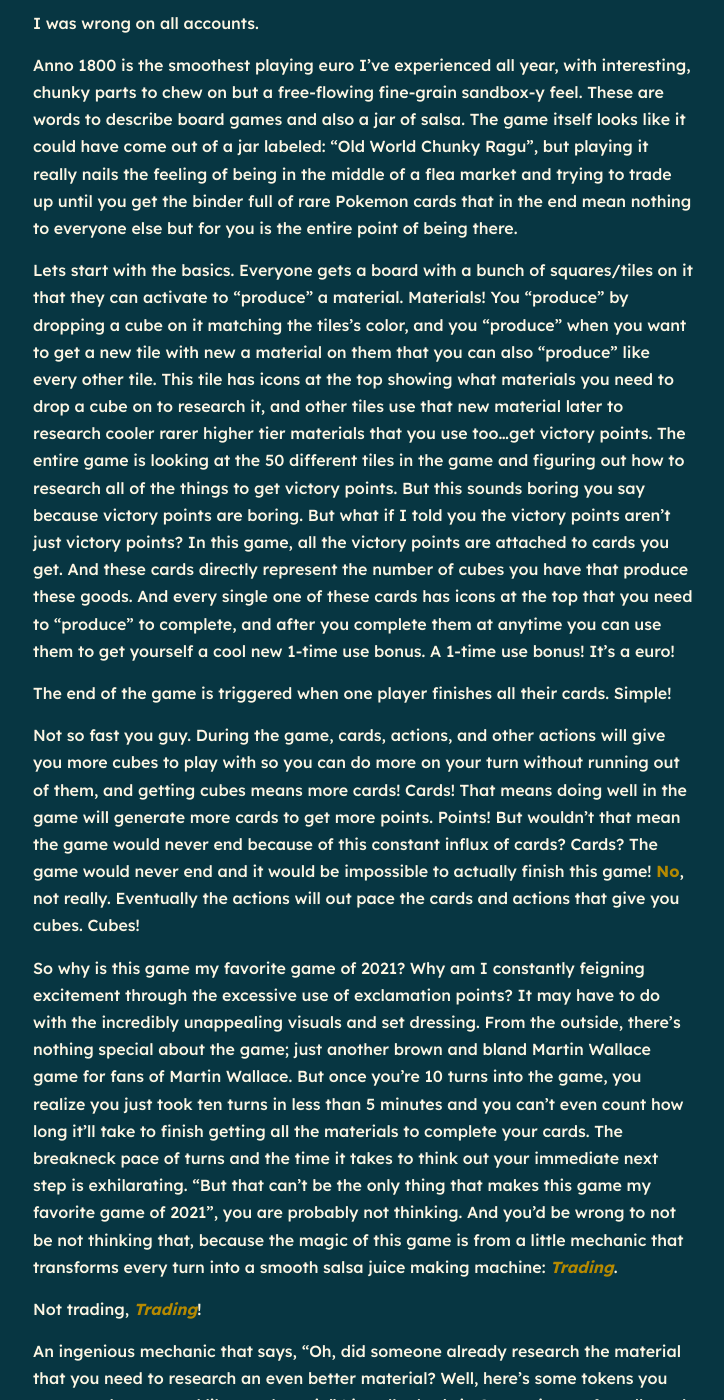
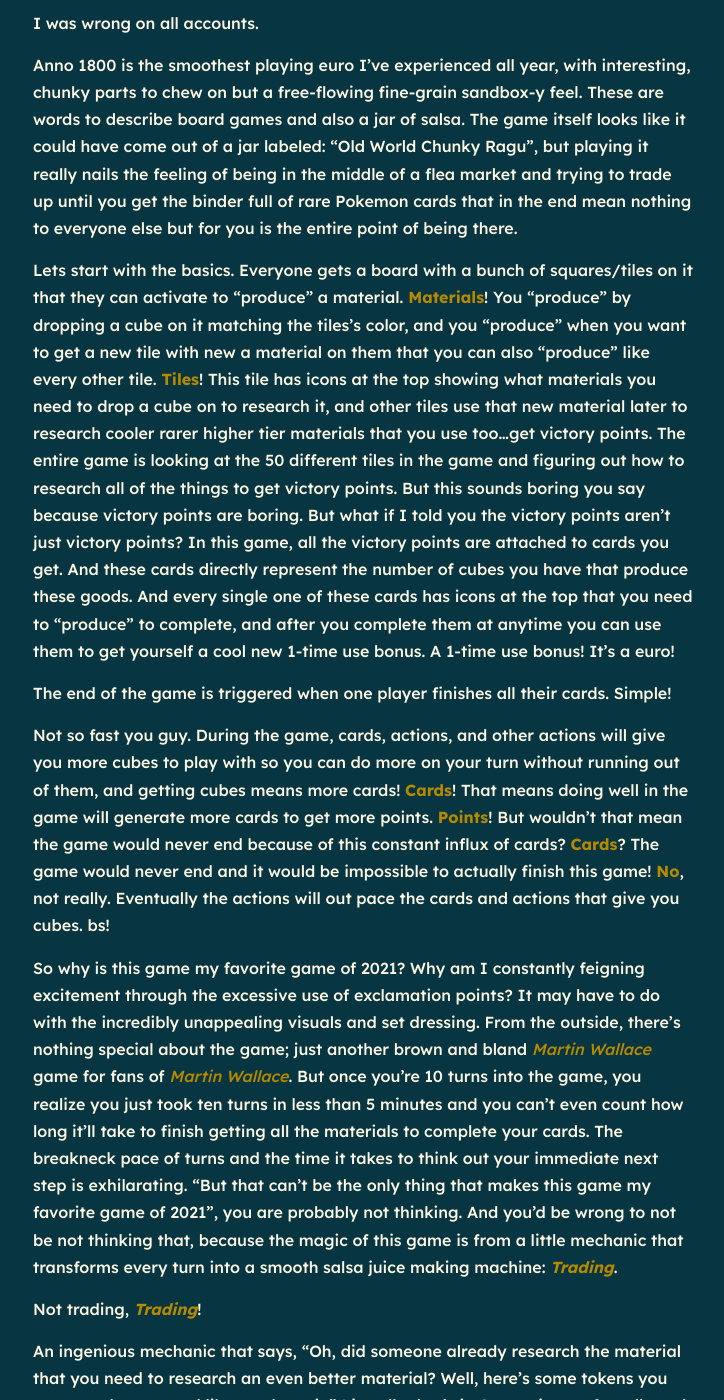
Before and after one commit to PKBoo/blog, a Jekyll site: the page built from game/_posts/2022-01-29-anno1800.md, in a window 1280 px wide and 1400 px high, scrolled down 804 px. Shown: the whole window, without its empty margins (276-1000 px from the left). Built offline with Jekyll 4.4.1, drawn with Linux system fonts in a browser that asks for light colours; nearby versions of some CDN libraries; some web fonts are replaced; our own code applies the rules of GitHub Pages for plain Markdown files; some of the changed text lies outside the part shown.

Commit message:
Add formatting for anno1800 3

```diff
--- a/game/_posts/2022-01-29-anno1800.md
+++ b/game/_posts/2022-01-29-anno1800.md
@@ -8,23 +8,23 @@
 
 Anno 1800 is my favorite game of 2021. It officially came out in 2020, but new board games did not exist in 2020. So 2021 release it is.
 
-My first encounter with this game was Pax Unplugged 2021, where a friend was playing it behind me while I was in the middle of a game of Beyond the Sun. The interesting thing about this was, Anno 1800 is a much better tech tree game than Beyond the Sun would ever be, but Past-Me would never have known that. To me, at the distance of 10 paces that I saw the game, it looked like a heavy game with fiddly rules that took too long for me and would cause too much AP for a 4 player game.
+My first encounter with this game was Pax Unplugged 2021, where a friend was playing it behind me while I was in the middle of a game of **Beyond the Sun**. The interesting thing about this was, **Anno 1800** is a much better tech tree game than Beyond the Sun would ever be, but Past-Me would never have known that. To me, at the distance of 10 paces that I saw the game, it looked like a heavy game with fiddly rules that took too long for me and would cause too much AP for a 4 player game.
 
 I was wrong on all accounts.
 
 Anno 1800 is the smoothest playing euro I've experienced all year, with interesting, chunky parts to chew on but a free-flowing fine-grain sandbox-y feel. These are words to describe board games and also a jar of salsa. The game itself looks like it could have come out of a jar labeled: "Old World Chunky Ragu", but playing it really nails the feeling of being in the middle of a flea market and trying to trade up until you get the binder full of rare Pokemon cards that in the end mean nothing to everyone else but for you is the entire point of being there.
 
-Lets start with the basics. Everyone gets a board with a bunch of squares/tiles on it that they can activate to "produce" a material. Materials! You "produce" by dropping a cube on it matching the tiles's color, and you "produce" when you want to get a new tile with new a material on them that you can also "produce" like every other tile. This tile has icons at the top showing what materials you need to drop a cube on to research it, and other tiles use that new material later to research cooler rarer higher tier materials that you use too...get victory points. The entire game is looking at the 50 different tiles in the game and figuring out how to research all of the things to get victory points. But this sounds boring you say because victory points are boring. But what if I told you the victory points aren't just victory points? In this game, all the victory points are attached to cards you get. And these cards directly represent the number of cubes you have that produce these goods. And every single one of these cards has icons at the top that you need to "produce" to complete, and after you complete them at anytime you can use them to get yourself a cool new 1-time use bonus. A 1-time use bonus! It's a euro!
+Lets start with the basics. Everyone gets a board with a bunch of squares/tiles on it that they can activate to "produce" a material. **Materials**! You "produce" by dropping a cube on it matching the tiles's color, and you "produce" when you want to get a new tile with new a material on them that you can also "produce" like every other tile. **Tiles**! This tile has icons at the top showing what materials you need to drop a cube on to research it, and other tiles use that new material later to research cooler rarer higher tier materials that you use too...get victory points. The entire game is looking at the 50 different tiles in the game and figuring out how to research all of the things to get victory points. But this sounds boring you say because victory points are boring. But what if I told you the victory points aren't just victory points? In this game, all the victory points are attached to cards you get. And these cards directly represent the number of cubes you have that produce these goods. And every single one of these cards has icons at the top that you need to "produce" to complete, and after you complete them at anytime you can use them to get yourself a cool new 1-time use bonus. A 1-time use bonus! It's a euro!
 
 The end of the game is triggered when one player finishes all their cards. Simple!
 
-Not so fast you guy. During the game, cards, actions, and other actions will give you more cubes to play with so you can do more on your turn without running out of them, and getting cubes means more cards! Cards! That means doing well in the game will generate more cards to get more points. Points! But wouldn't that mean the game would never end because of this constant influx of cards? Cards? The game would never end and it would be impossible to actually finish this game! **No**, not really. Eventually the actions will out pace the cards and actions that give you cubes. Cubes!
+Not so fast you guy. During the game, cards, actions, and other actions will give you more cubes to play with so you can do more on your turn without running out of them, and getting cubes means more cards! **Cards**! That means doing well in the game will generate more cards to get more points. **Points**! But wouldn't that mean the game would never end because of this constant influx of cards? **Cards**? The game would never end and it would be impossible to actually finish this game! **No**, not really. Eventually the actions will out pace the cards and actions that give you cubes. bs!
 
-So why is this game my favorite game of 2021? Why am I constantly feigning excitement through the excessive use of exclamation points? It may have to do with the incredibly unappealing visuals and set dressing. From the outside, there's nothing special about the game; just another brown and bland Martin Wallace game for fans of Martin Wallace. But once you're 10 turns into the game, you realize you just took ten turns in less than 5 minutes and you can't even count how long it'll take to finish getting all the materials to complete your cards. The breakneck pace of turns and the time it takes to think out your immediate next step is exhilarating. "But that can't be the only thing that makes this game my favorite game of 2021", you are probably not thinking. And you'd be wrong to not be not thinking that, because the magic of this game is from a little mechanic that transforms every turn into a smooth salsa juice making machine: ___Trading___.
+So why is this game my favorite game of 2021? Why am I constantly feigning excitement through the excessive use of exclamation points? It may have to do with the incredibly unappealing visuals and set dressing. From the outside, there's nothing special about the game; just another brown and bland _Martin Wallace_ game for fans of _Martin Wallace_. But once you're 10 turns into the game, you realize you just took ten turns in less than 5 minutes and you can't even count how long it'll take to finish getting all the materials to complete your cards. The breakneck pace of turns and the time it takes to think out your immediate next step is exhilarating. "But that can't be the only thing that makes this game my favorite game of 2021", you are probably not thinking. And you'd be wrong to not be not thinking that, because the magic of this game is from a little mechanic that transforms every turn into a smooth salsa juice making machine: ___Trading___.
 
 Not trading, ___Trading___!
 
-An ingenious mechanic that says, "Oh, did someone already research the material that you need to research an even better material? Well, here's some tokens you can spend to pretend like you have it." Literally that's it. Some pieces of cardboard that look like the recycle symbol that let you pretend like you have that material. For spending them, you award the player who actually owns that material with a different token that may or may not be useful to them (it is for tempo reasons but not really a big point for me to talk about but they're Gold tokens).
+An ingenious mechanic that says, "Oh, did someone already research the material that you need to research an even better material? Well, here's some tokens you can spend to pretend like you have it." Literally that's it. Some pieces of cardboard that look like the recycle symbol that let you pretend like you have that material. For spending them, you award the player who actually owns that material with a different token that may or may not be useful to them (it is for tempo reasons but not really a big point for me to talk about but they're _Gold_ tokens).
 
 And that, that is truly it. Every turn you spend looking at your board, looking at everyone else board, treating it like one big shared board, and spending tokens to build your tech tree with no slowdown. Steadily accelerating due to everyone leapfrogging over each other into higher and higher techs until one player slaps their last card down onto the table to cap off the game. It's exhilarating.
 
```
